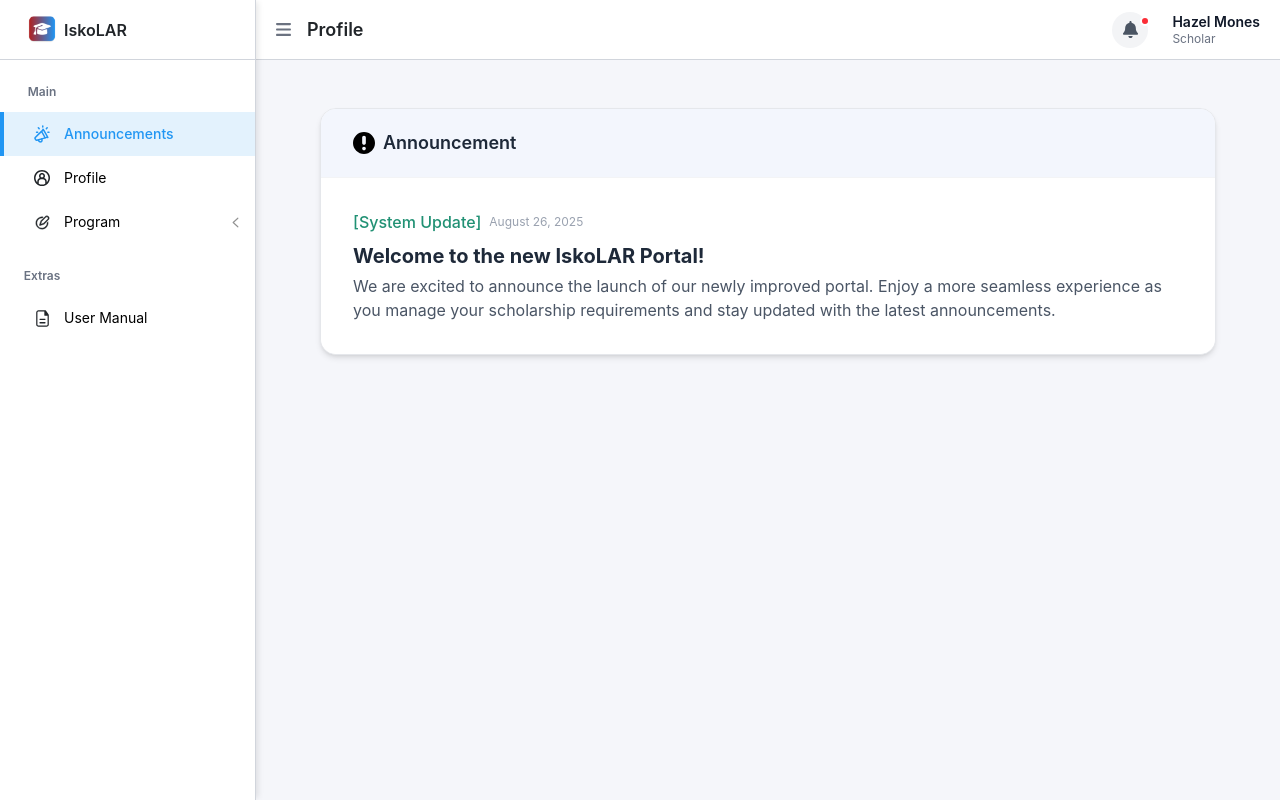
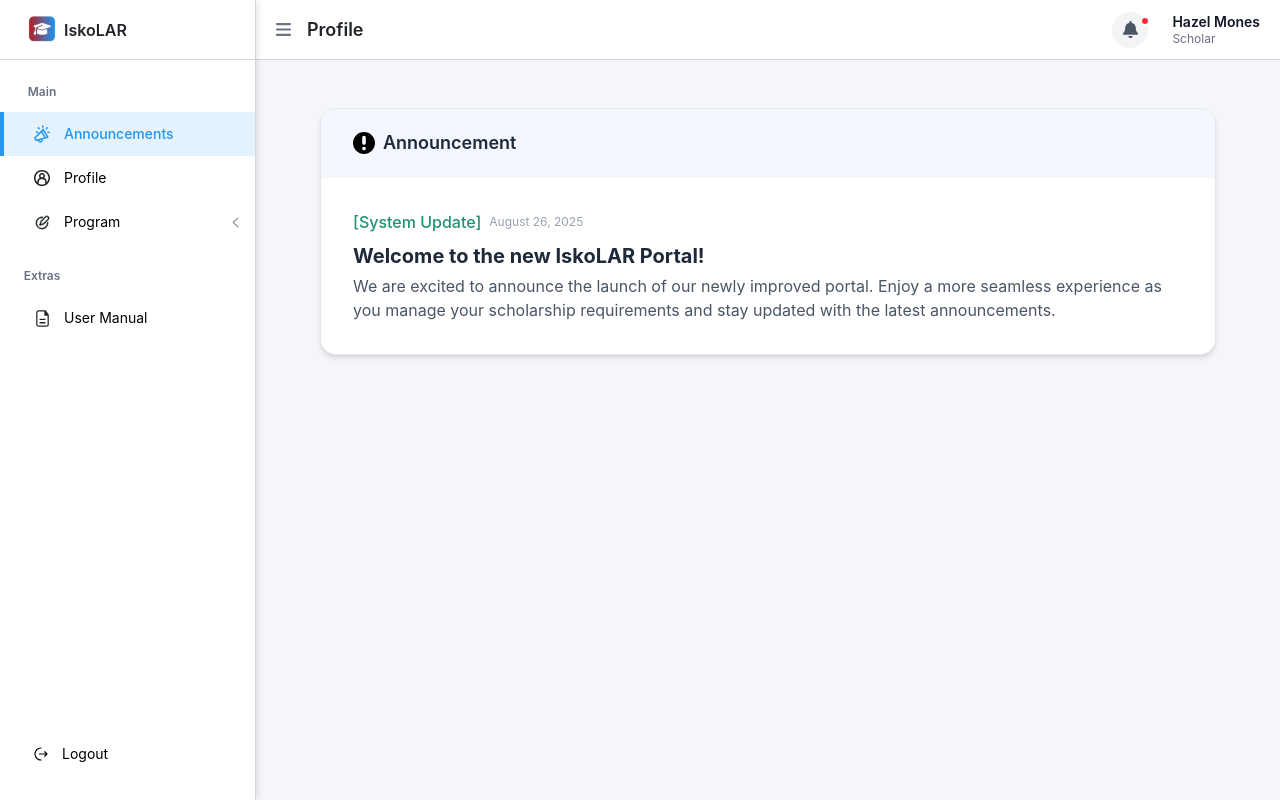
Before and after one commit to Iberson09/APC_2025-2026_T1_SISTEM_IskoLAR, a Next.js app in the folder iskolar/: page /scholar/announcements in a window 1280 px wide. Built offline with nearby package versions, Linux system fonts and the light colour scheme.

Commit message:
modified scholar sidebar

```diff
--- a/iskolar/app/components/ScholarSideBar.tsx
+++ b/iskolar/app/components/ScholarSideBar.tsx
@@ -327,6 +327,22 @@ const ScholarSidebar = () => {
           );
         })}
       </nav>
+      {/* Logout Button */}
+      <div className="mt-auto mb-6 px-0">
+        <button
+          className="flex items-center gap-3 py-3 px-4 pl-8 w-full rounded transition-all cursor-pointer text-black hover:bg-gray-100"
+          // Add your logout logic to onClick if needed
+          type="button"
+        >
+          <Image
+            src="/icons/log-out.svg"
+            alt="Logout"
+            width={18}
+            height={18}
+          />
+          <span>Logout</span>
+        </button>
+      </div>
     </aside>
   );
 };
```
